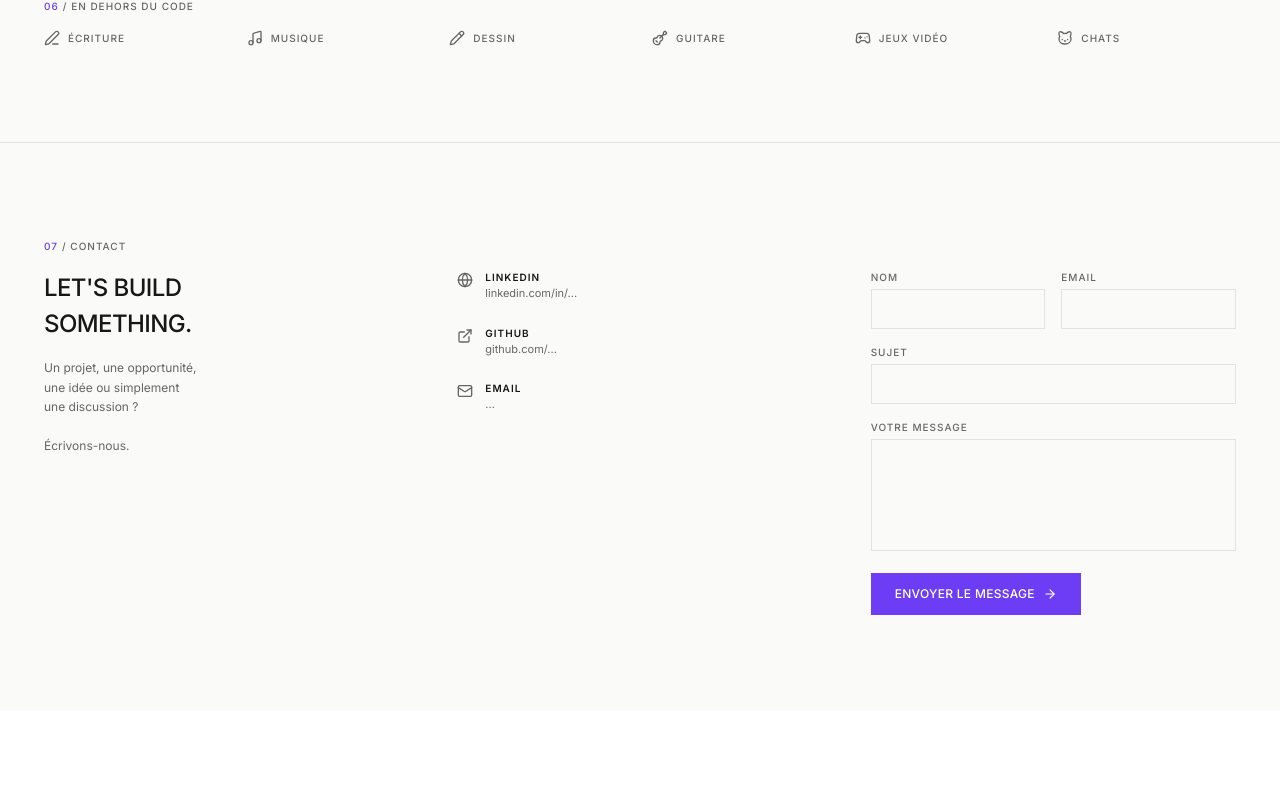
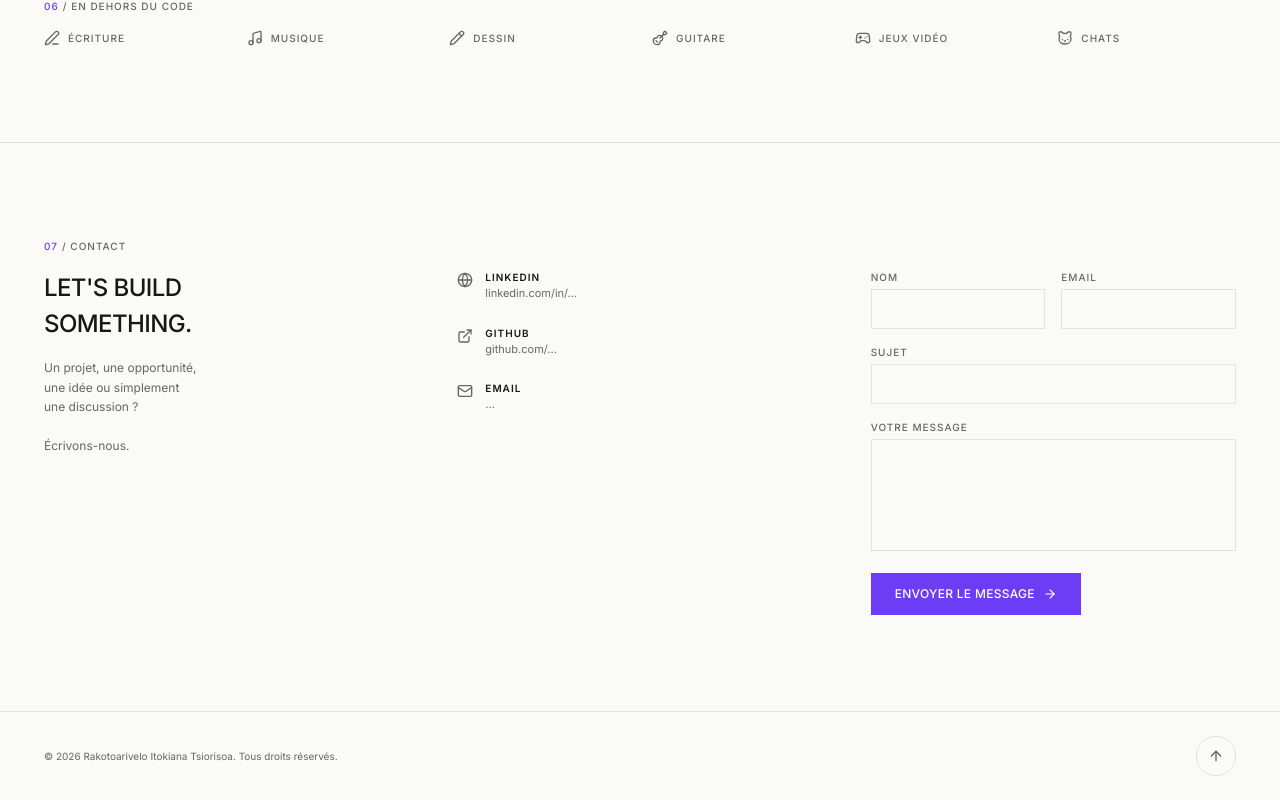
Before and after one commit to ItokianaRAKT/portfolio, a React (Vite) app: page / in a window 1280 px wide. Shown: the part 2514-3314 px from the top of the page. Before the commit the page ends 3225 px from the top, so only its background shows below. Built offline with nearby package versions, Linux system fonts and the light colour scheme.

Commit message:
feat: integrate Footer in App

```diff
--- a/src/App.tsx
+++ b/src/App.tsx
@@ -6,6 +6,7 @@ import { Projects } from './sections/Projects'
 import { Exploration } from './sections/Exploration'
 import { BeyondCode } from './sections/BeyondCode'
 import { Contact } from './sections/Contact'
+import { Footer } from './components/Footer'
 
 function App() {
   return (
@@ -20,6 +21,7 @@ function App() {
           <BeyondCode />
           <Contact />
         </main>
+        <Footer />
       </div>
     </ThemeProvider>
   )
```
